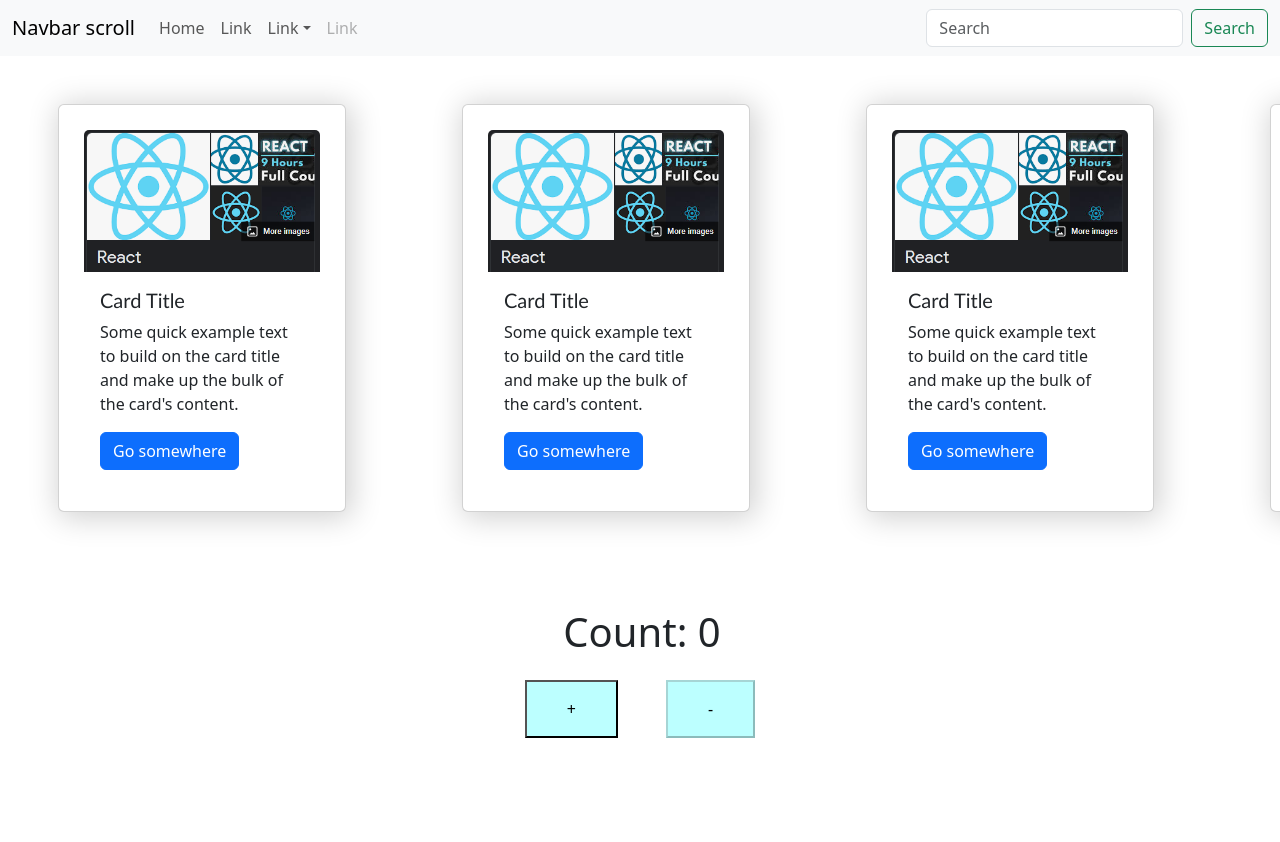
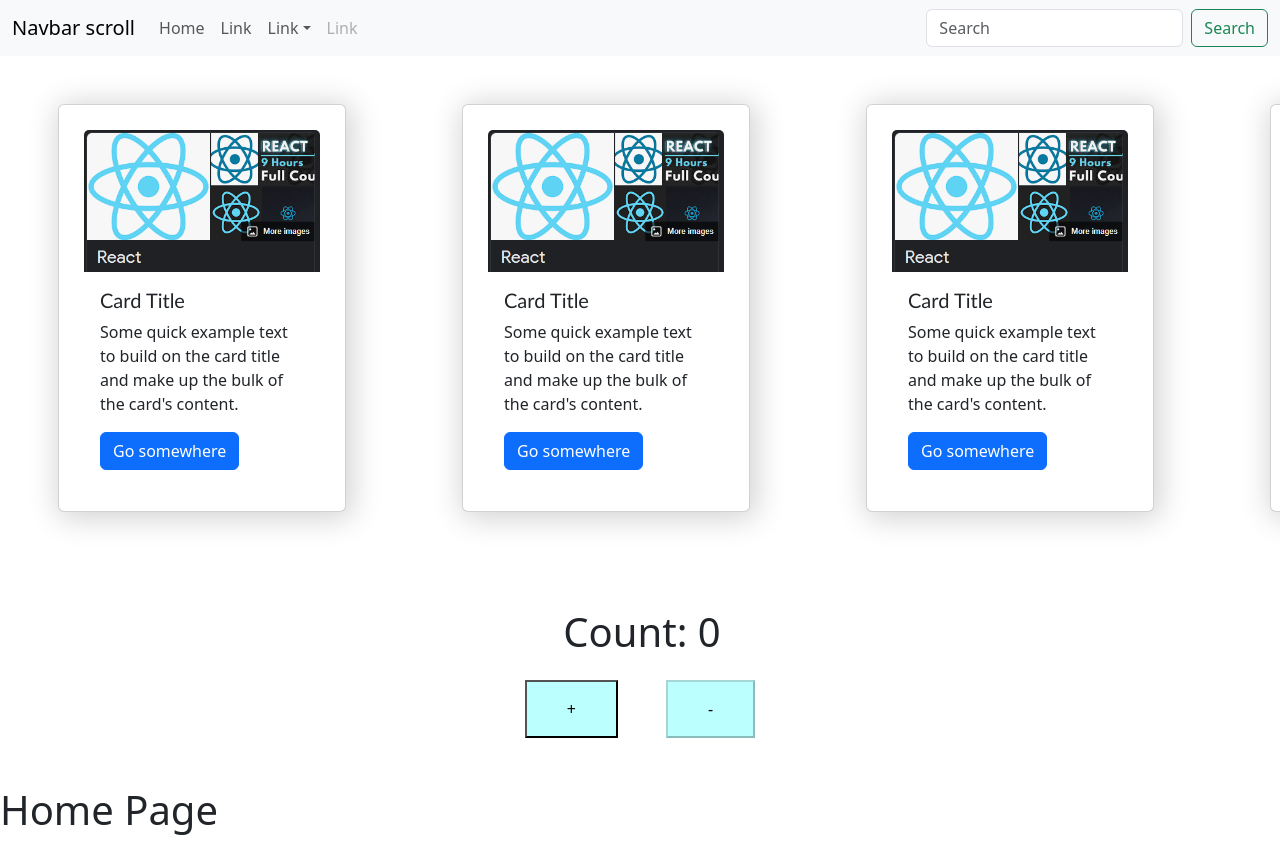
Before and after one commit to masirul-codify/react.js-practice, a React (Create React App) app: page / in a window 1280 px wide. Shown: the top 842 px of the page. Before the commit the page ends 800 px from the top, so only its background shows below. Built offline with nearby package versions, Linux system fonts and the light colour scheme.

Commit message:
18.Learnt Conditional Rendering | ternary, short circuit

```diff
--- a/src/App.js
+++ b/src/App.js
@@ -9,6 +9,8 @@ import Card2 from './components/Card2';
 import BsCard from './components/reactBootstrap/BsCard';
 import Navbar from './components/reactBootstrap/Navbar';
 import States from './components/State';
+import ConditionalRenderings from './components/conditionalRendering/Render';
+
 import { FaFacebook,FaYoutube  } from "react-icons/fa6";
 import ReactBootstrap from './components/reactBootstrap/ReactBootstrap';
 
@@ -32,6 +34,7 @@ function App(){
            <BsCard />
         </div>
         <States />
+        <ConditionalRenderings />
     </div>
 }
 
--- /dev/null
+++ b/src/components/conditionalRendering/Home.js
@@ -0,0 +1,9 @@
+import React from 'react'
+
+export default function Home() {
+  return (
+    <div>
+      <h1> Home Page </h1>
+    </div>
+  )
+}
--- /dev/null
+++ b/src/components/conditionalRendering/Render.js
@@ -0,0 +1,25 @@
+import React, { Component } from 'react'
+import SignInPage from './SignIn';
+import HomePage from './Home';
+export default class ConditionalRendering extends Component {
+
+    constructor(props) {
+        super(props)
+
+        this.state = {
+           isLoggedIn: true
+        }
+      }
+
+
+  render() {
+    //    if (this.state.isLoggedIn) {
+    //     return <HomePage />;
+    //    }else{
+    //     return <SignInPage />;
+    //    }
+
+    // return this.state.isLoggedIn? <HomePage /> : <SignInPage />
+    return this.state.isLoggedIn && <HomePage />;
+  }
+}
--- /dev/null
+++ b/src/components/conditionalRendering/SignIn.js
@@ -0,0 +1,9 @@
+import React from 'react'
+
+export default function Home() {
+  return (
+    <div>
+      <h1> Signin/Login Page </h1>
+    </div>
+  )
+}
```
